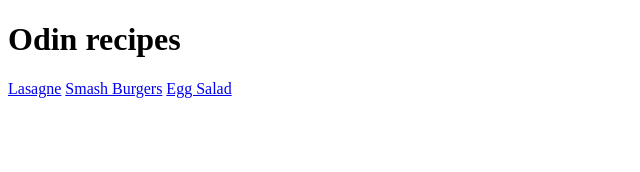
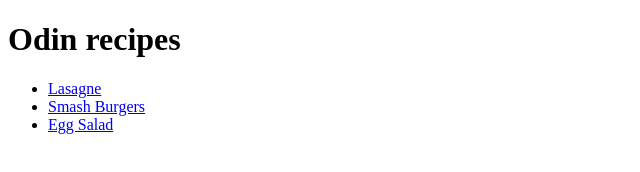
Before and after one commit to l3vy1337/odin-recipes, a plain HTML site: page index.html in a window 1280 px wide. Shown: the whole page, without its empty margins (0-640 px from the left). Drawn offline with Linux system fonts and the light colour scheme.

Commit message:
put links in unordered list in index.html

```diff
--- a/index.html
+++ b/index.html
@@ -8,8 +8,11 @@
 </head>
 <body>
     <h1>Odin recipes</h1>
-    <a href="./recipes/lasagne.html">Lasagne</a>
-    <a href="./recipes/burgers.html">Smash Burgers</a>
-    <a href="./recipes/egg-salad.html">Egg Salad</a>
+    <ul>
+        <li><a href="./recipes/lasagne.html">Lasagne</a></li>
+        <li><a href="./recipes/burgers.html">Smash Burgers</a></li>
+        <li><a href="./recipes/egg-salad.html">Egg Salad</a></li>
+    </ul>
+
 </body>
 </html>
```
